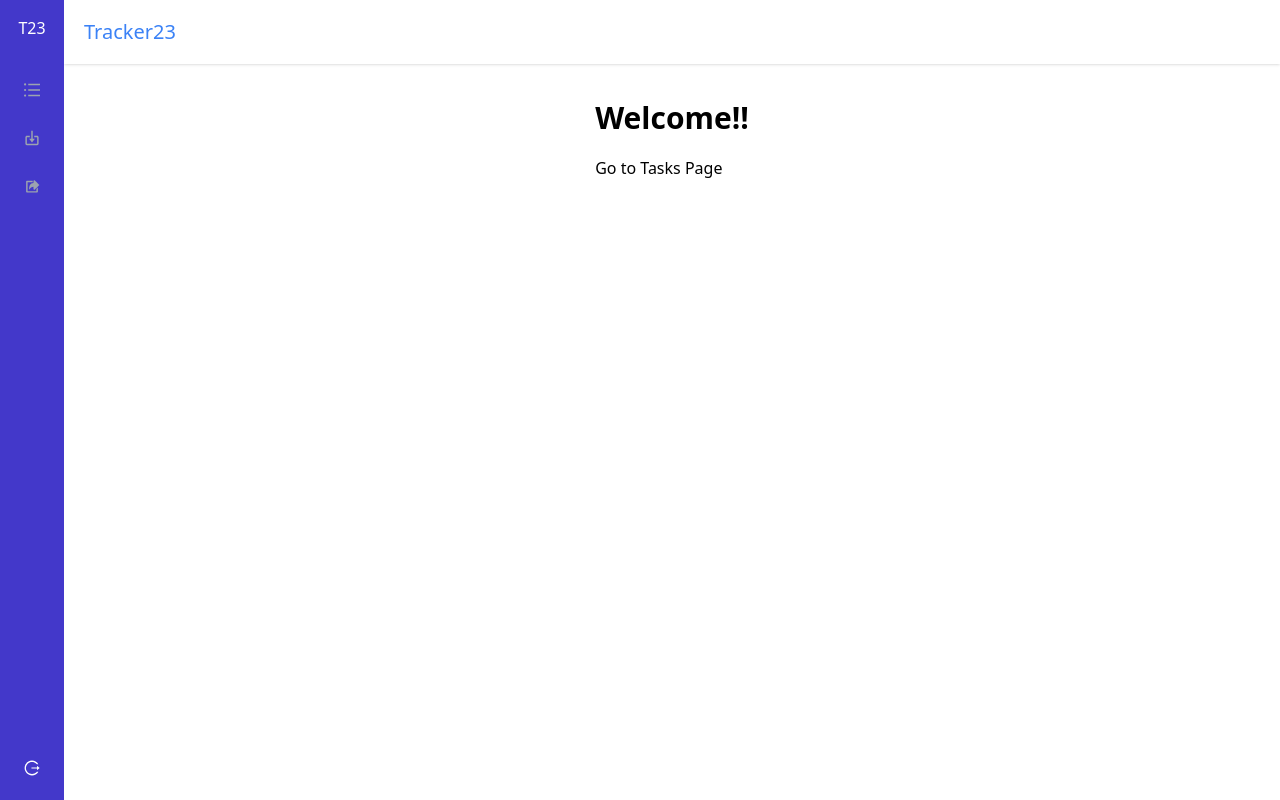
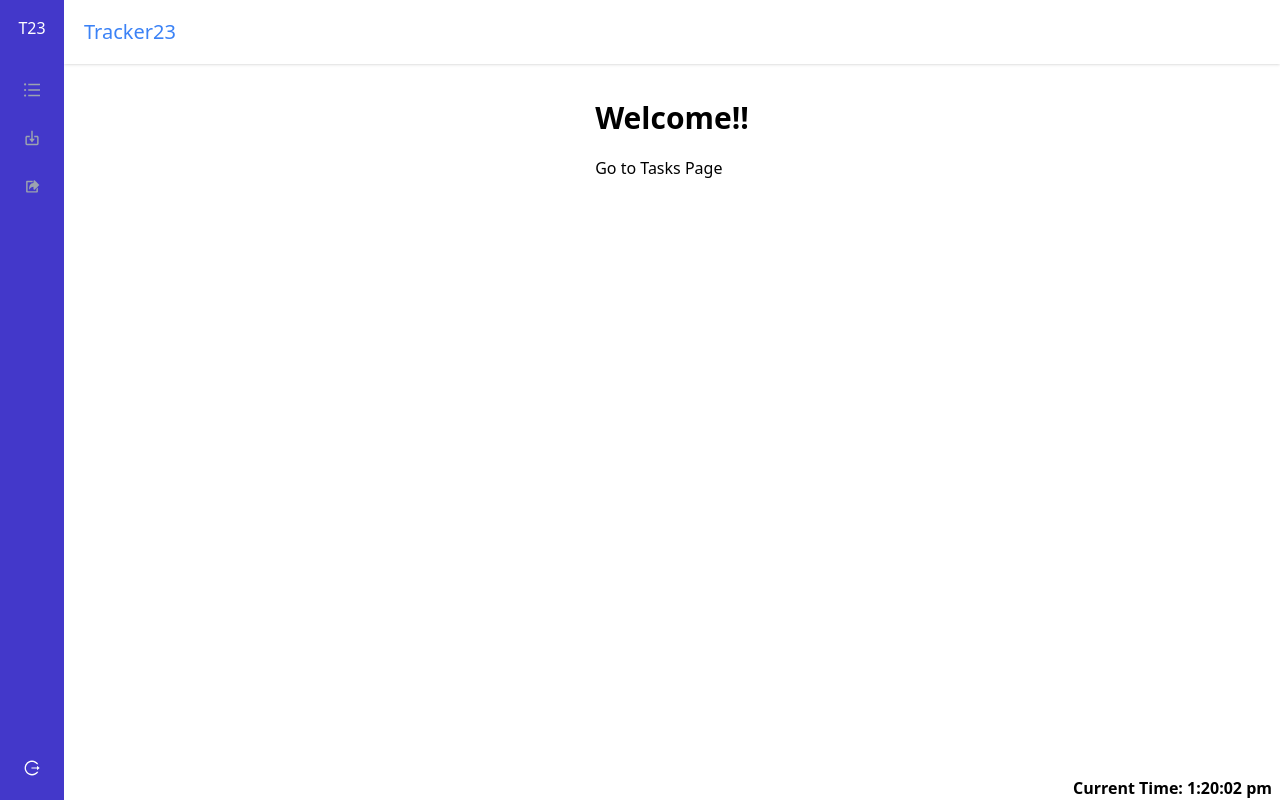
Before and after one commit to BrainStation-23/tracker-23, a Next.js app in the folder frontend/: page / in a window 1280 px wide. Built offline with nearby package versions, Linux system fonts and the light colour scheme.

Commit message:
Global Clock Added

```diff
--- a/frontend/src/components/layout/layout.tsx
+++ b/frontend/src/components/layout/layout.tsx
@@ -7,6 +7,7 @@ import Navbar from "../navbar";
 import SideBar from "../navbar/sideBar";
 import SideMenu from "../navbar/sideMenu";
 import TopBar from "../navbar/topBar";
+import GlobalClock from "../stopWatch/globalClock";
 
 const CustomLayout = ({ children }: any) => {
   const router = useRouter();
@@ -40,16 +41,17 @@ const CustomLayout = ({ children }: any) => {
             </div>
           </>
         )} */}
-        <div className="flex flex-col w-full overflow-y-auto">
+        <div className="flex w-full flex-col overflow-y-auto">
           <Navbar />
           <div
-            className={` w-full pt-2 px-8 bg-white ${
+            className={` w-full bg-white px-8 pt-2 ${
               !path.includes("/login") && !path.includes("/register")
                 ? "pl-8 "
                 : "mx-auto flex flex-col"
             } `}
             style={{ height: "calc(100vh - 80px)" }}
           >
+            <GlobalClock />
             {/* <TopBar /> */}
             {children}
           </div>
--- /dev/null
+++ b/frontend/src/components/stopWatch/globalClock/index.tsx
@@ -0,0 +1,38 @@
+import { useEffect, useState } from "react";
+
+const GlobalClock = () => {
+  const [time, setTime] = useState({
+    h: 0,
+    m: 0,
+    s: 0,
+  });
+  function startTime() {
+    const today = new Date();
+    time.h = today.getHours();
+    time.m = today.getMinutes();
+    time.s = today.getSeconds();
+    time.m = checkTime(time.m);
+    time.s = checkTime(time.s);
+    setTime({ ...time });
+    setTimeout(startTime, 1000);
+  }
+
+  function checkTime(i: any) {
+    if (i < 10) {
+      i = "0" + i;
+    } // add zero in front of numbers < 10
+    return i;
+  }
+  useEffect(() => {
+    startTime();
+  }, []);
+  useEffect(() => {}, [time]);
+  return (
+    <div className="fixed right-0 bottom-0 pr-2 font-bold">
+      Current Time:{" "}
+      {`${time.h % 12}:${time.m}:${time.s} ${time.h > 12 ? "pm" : "am"}`}
+    </div>
+  );
+};
+
+export default GlobalClock;
```
